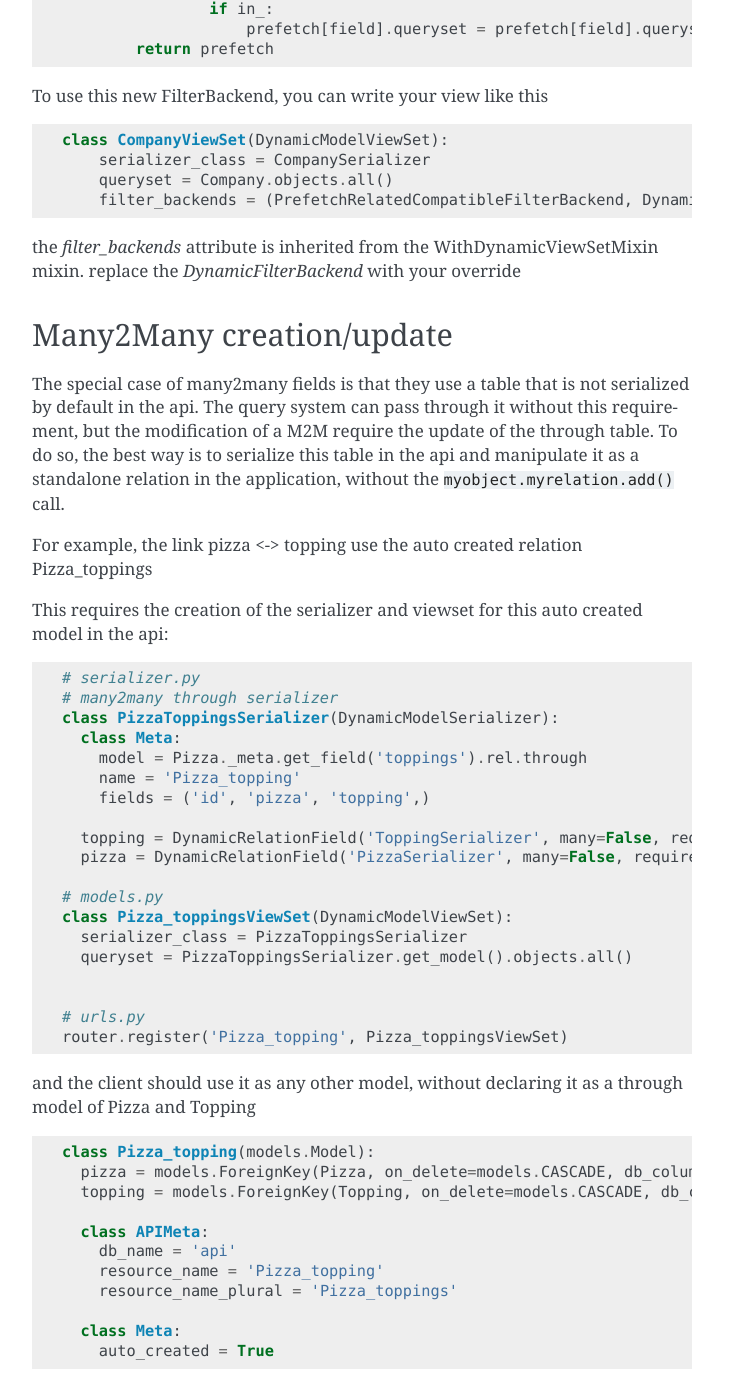
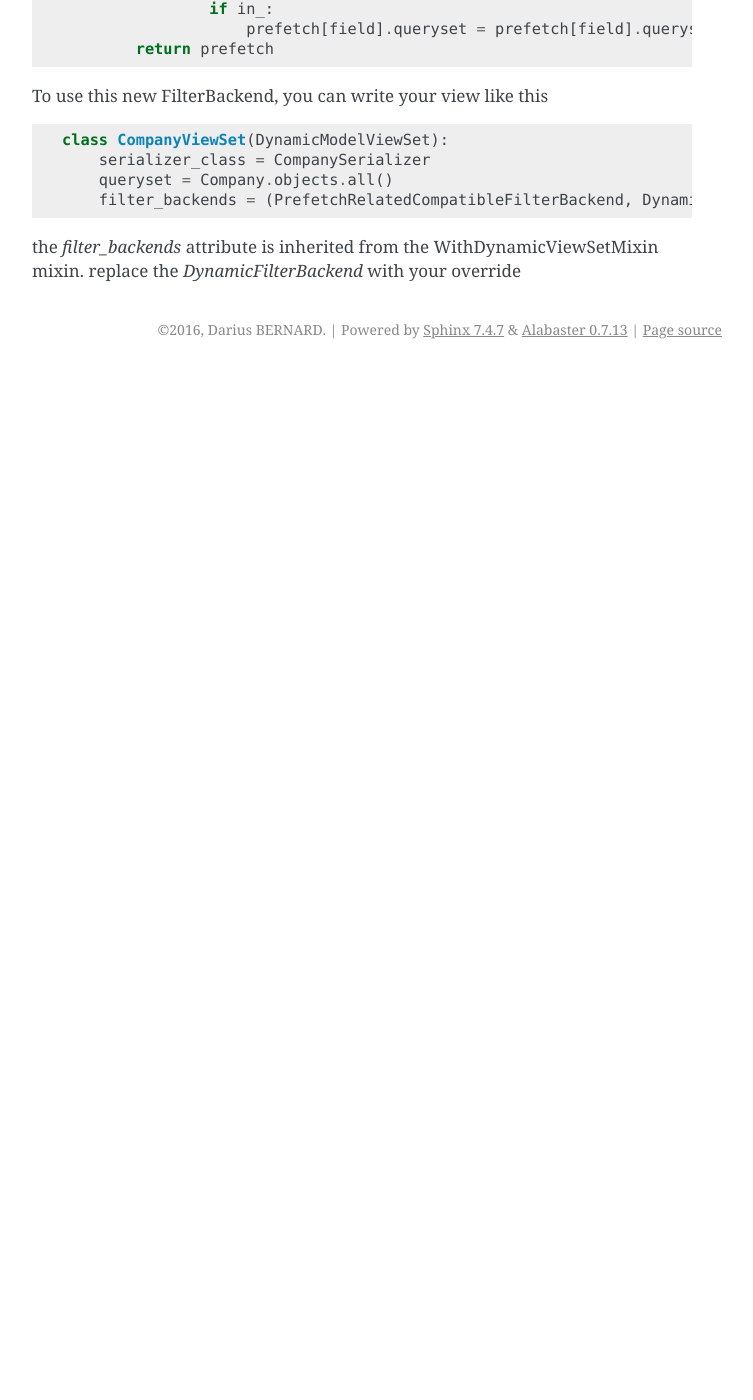
Before and after one commit to Yupeek/django-rest-models, a Sphinx documentation site: the page built from docs/source/special_case.rst, in a window 1280 px wide and 1400 px high, scrolled down 865 px. Shown: the whole window, without its empty margins (388-1141 px from the left). Built offline with Sphinx 7.4.7, drawn with Linux system fonts in a browser that asks for light colours; the version number could not be read and is left out; after the commit the page ends 1234 px from its top, so only the background shows below that; some of the changed text lies outside the part shown.

```diff
--- a/docs/source/special_case.rst
+++ b/docs/source/special_case.rst
@@ -58,55 +58,3 @@
 
 the `filter_backends` attribute is inherited from the WithDynamicViewSetMixin mixin. replace the `DynamicFilterBackend`
 with your override
-
-Many2Many creation/update
-*************************
-
-
-The special case of many2many fields is that they use a table that is not serialized by default in the api.
-The query system can pass through it without this requirement, but the modification of a M2M require the update of the
-through table. To do so, the best way is to serialize this table in the api and manipulate it as a standalone relation
-in the application, without the ``myobject.myrelation.add()`` call.
-
-For example, the link pizza <-> topping use the auto created relation Pizza_toppings
-
-This requires the creation of the serializer and viewset for this auto created model in the api:
-
-.. code:: python
-
-  # serializer.py
-  # many2many through serializer
-  class PizzaToppingsSerializer(DynamicModelSerializer):
-    class Meta:
-      model = Pizza._meta.get_field('toppings').rel.through
-      name = 'Pizza_topping'
-      fields = ('id', 'pizza', 'topping',)
-
-    topping = DynamicRelationField('ToppingSerializer', many=False, required=False)
-    pizza = DynamicRelationField('PizzaSerializer', many=False, required=False)
-
-  # models.py
-  class Pizza_toppingsViewSet(DynamicModelViewSet):
-    serializer_class = PizzaToppingsSerializer
-    queryset = PizzaToppingsSerializer.get_model().objects.all()
-
-
-  # urls.py
-  router.register('Pizza_topping', Pizza_toppingsViewSet)
-
-and the client should use it as any other model, without declaring it as a through model of Pizza and Topping
-
-.. code:: python
-
-
-  class Pizza_topping(models.Model):
-    pizza = models.ForeignKey(Pizza, on_delete=models.CASCADE, db_column='pizza', related_name='+')
-    topping = models.ForeignKey(Topping, on_delete=models.CASCADE, db_column='topping', related_name='+')
-
-    class APIMeta:
-      db_name = 'api'
-      resource_name = 'Pizza_topping'
-      resource_name_plural = 'Pizza_toppings'
-
-    class Meta:
-      auto_created = True
```
